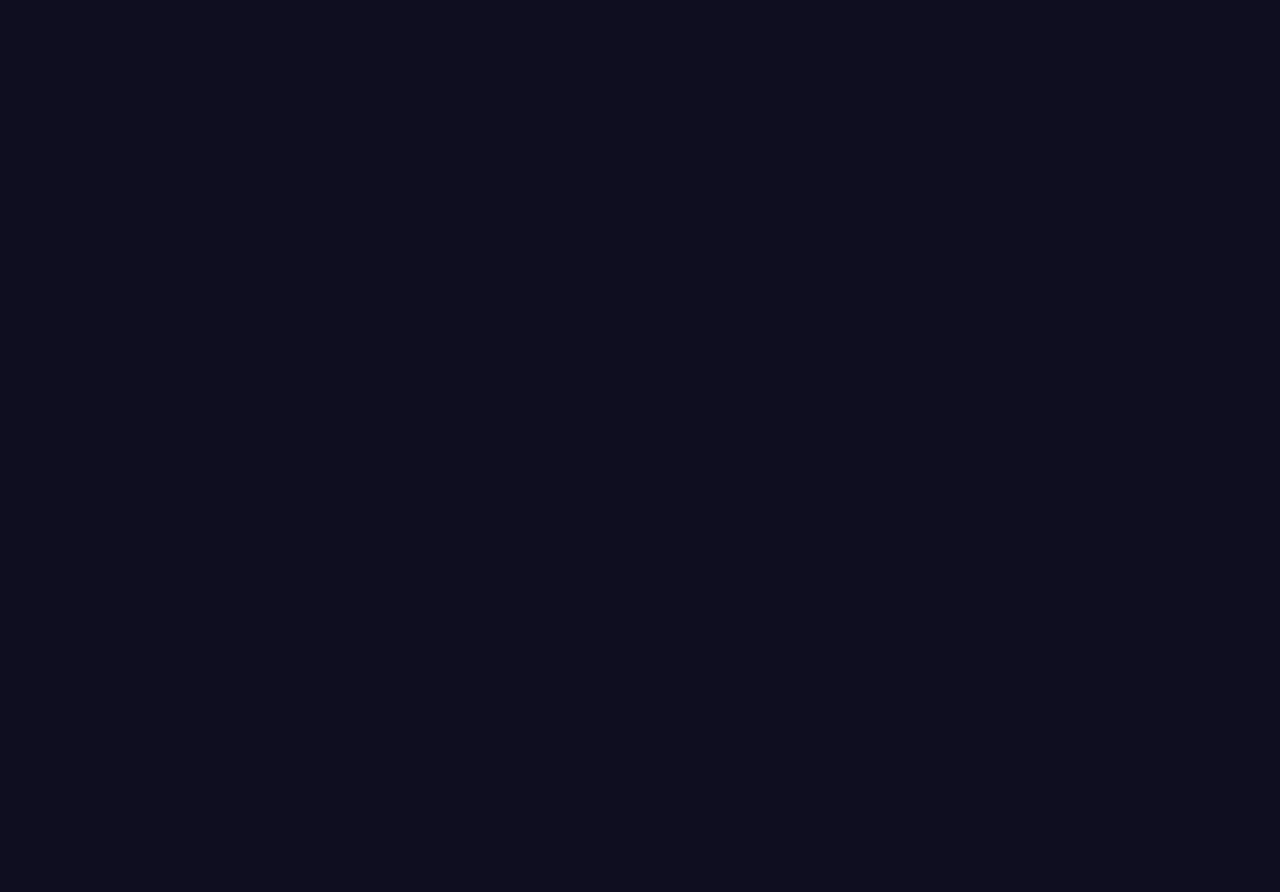
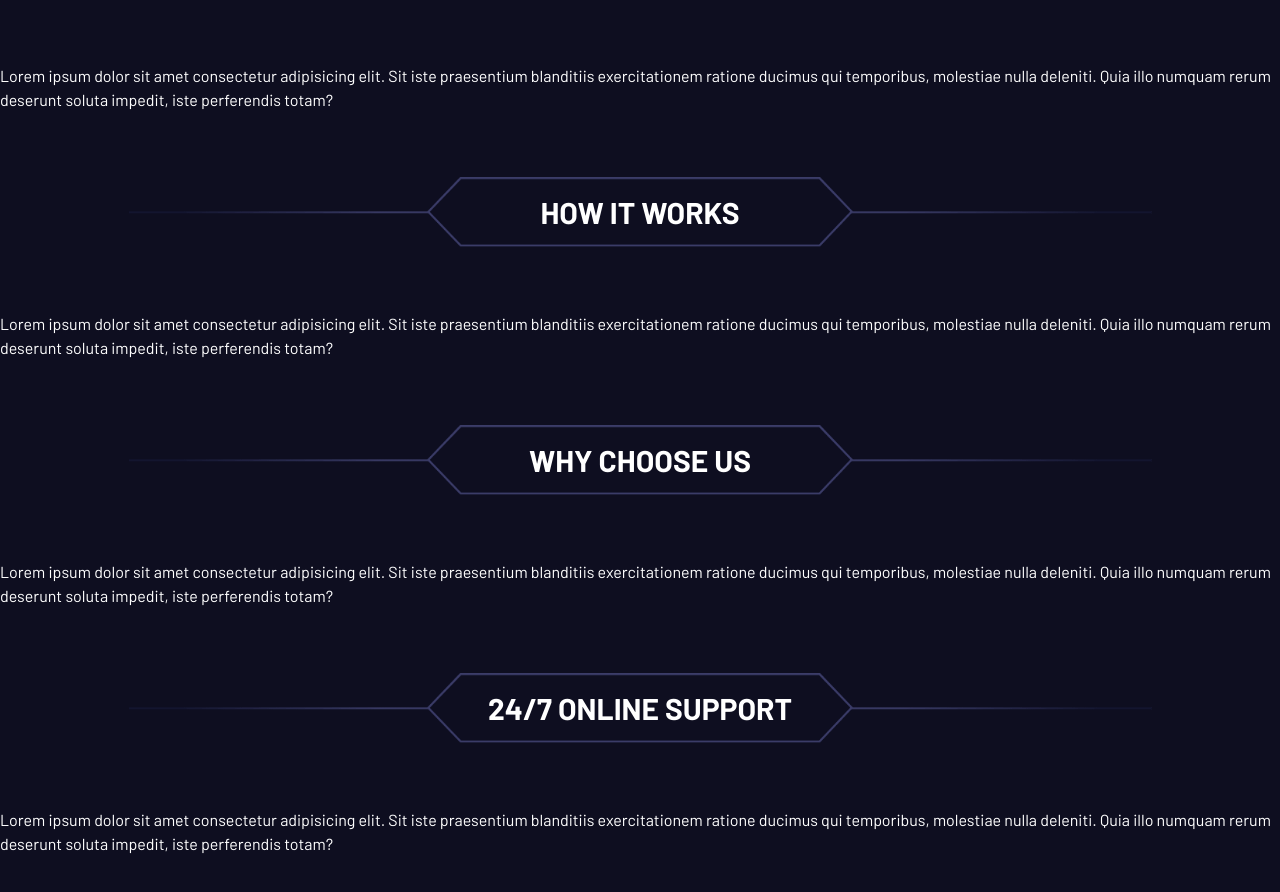
Before and after one commit to odeal4ik/wowhunt, a Next.js app: page / in a window 1280 px wide. Shown: the part 1034-1926 px from the top of the page. Before the commit the page ends 1250 px from the top, so only its background shows below. Built offline with nearby package versions, Linux system fonts and the light colour scheme.

Commit message:
added splitter

```diff
--- a/app/page.module.css
+++ b/app/page.module.css
@@ -1,7 +1,3 @@
-.page {
-    display: flex;
-}
-
 .main {
 }
 
--- a/app/page.tsx
+++ b/app/page.tsx
@@ -1,5 +1,6 @@
 import { Header } from '@/components/header/header';
 import { HeroBlock } from '@/components/hero-block/hero-block';
+import { Splitter } from '@/components/splitter/splitter';
 
 import styles from './page.module.css';
 
@@ -7,19 +8,47 @@ export default function Home() {
     return (
         <>
             <Header />
-            <HeroBlock />
-            <div className={styles.page}>
-                <main className={styles.main}>
-                    <div>
-                        Lorem ipsum dolor sit amet consectetur adipisicing elit.
-                        Sit iste praesentium blanditiis exercitationem ratione
-                        ducimus qui temporibus, molestiae nulla deleniti. Quia
-                        illo numquam rerum deserunt soluta impedit, iste
-                        perferendis totam?
-                    </div>
-                </main>
-                <footer className={styles.footer}></footer>
-            </div>
+
+            <main className={styles.main}>
+                <HeroBlock />
+                <Splitter title="CHOOSE GAME" />
+                <div>
+                    Lorem ipsum dolor sit amet consectetur adipisicing elit. Sit
+                    iste praesentium blanditiis exercitationem ratione ducimus
+                    qui temporibus, molestiae nulla deleniti. Quia illo numquam
+                    rerum deserunt soluta impedit, iste perferendis totam?
+                </div>
+                <Splitter title="HOT OFFERS" />
+                <div>
+                    Lorem ipsum dolor sit amet consectetur adipisicing elit. Sit
+                    iste praesentium blanditiis exercitationem ratione ducimus
+                    qui temporibus, molestiae nulla deleniti. Quia illo numquam
+                    rerum deserunt soluta impedit, iste perferendis totam?
+                </div>
+                <Splitter title="HOW IT WORKS" />
+                <div>
+                    Lorem ipsum dolor sit amet consectetur adipisicing elit. Sit
+                    iste praesentium blanditiis exercitationem ratione ducimus
+                    qui temporibus, molestiae nulla deleniti. Quia illo numquam
+                    rerum deserunt soluta impedit, iste perferendis totam?
+                </div>
+                <Splitter title="WHY CHOOSE US" />
+                <div>
+                    Lorem ipsum dolor sit amet consectetur adipisicing elit. Sit
+                    iste praesentium blanditiis exercitationem ratione ducimus
+                    qui temporibus, molestiae nulla deleniti. Quia illo numquam
+                    rerum deserunt soluta impedit, iste perferendis totam?
+                </div>
+                <Splitter title="24/7 ONLINE SUPPORT" />
+                <div>
+                    Lorem ipsum dolor sit amet consectetur adipisicing elit. Sit
+                    iste praesentium blanditiis exercitationem ratione ducimus
+                    qui temporibus, molestiae nulla deleniti. Quia illo numquam
+                    rerum deserunt soluta impedit, iste perferendis totam?
+                </div>
+            </main>
+
+            <footer className={styles.footer}></footer>
         </>
     );
 }
--- /dev/null
+++ b/components/splitter/splitter.module.css
@@ -0,0 +1,14 @@
+.splitter {
+    max-width: 100%;
+    width: 100%;
+    font-size: 30px;
+    line-height: 36px;
+    font-family: var(--font-barlow-bold-sans), serif;
+    display: flex;
+    align-items: center;
+    justify-content: center;
+    background: url('/images/splitter.png') center center no-repeat;
+    background-size: auto 70px;
+    height: 70px;
+    padding-block: 100px;
+}
--- /dev/null
+++ b/components/splitter/splitter.tsx
@@ -0,0 +1,5 @@
+import styles from './splitter.module.css';
+
+export function Splitter({ title }: { title: string }) {
+    return <div className={styles.splitter}>{title}</div>;
+}
```
Also changed, not shown: public/images/splitter.png (added).
